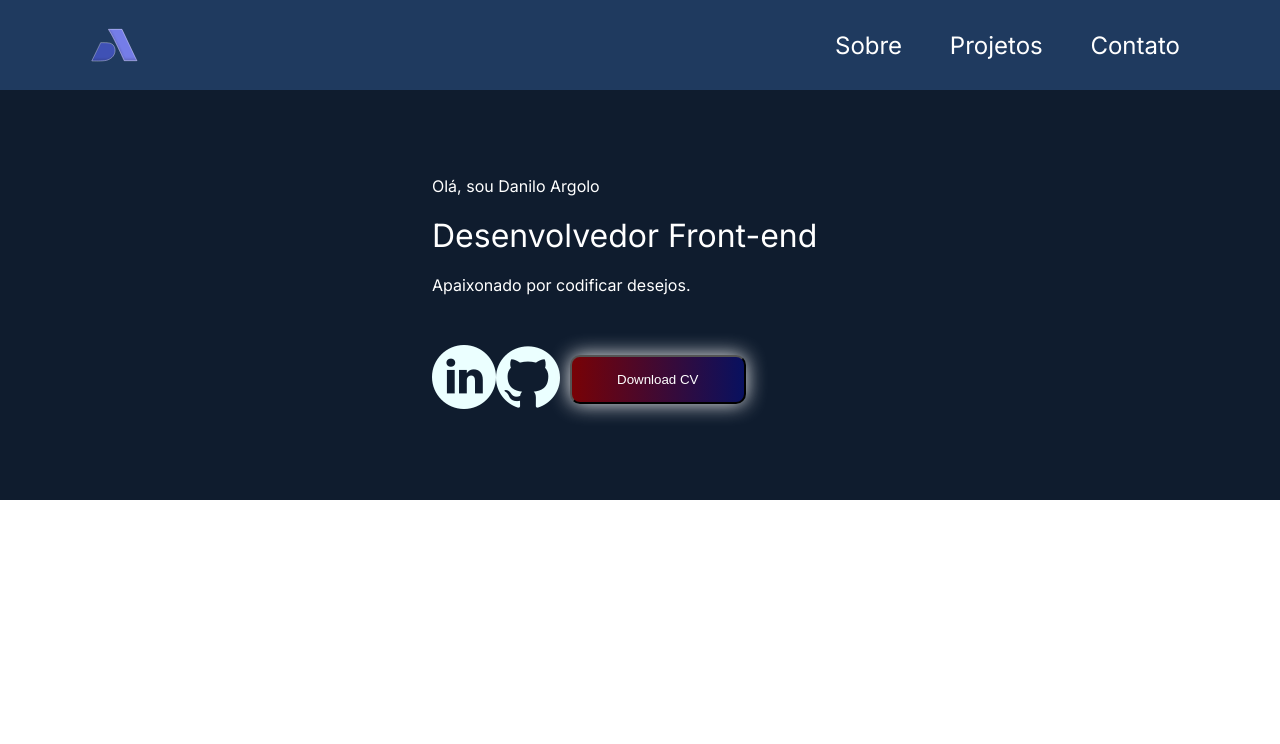
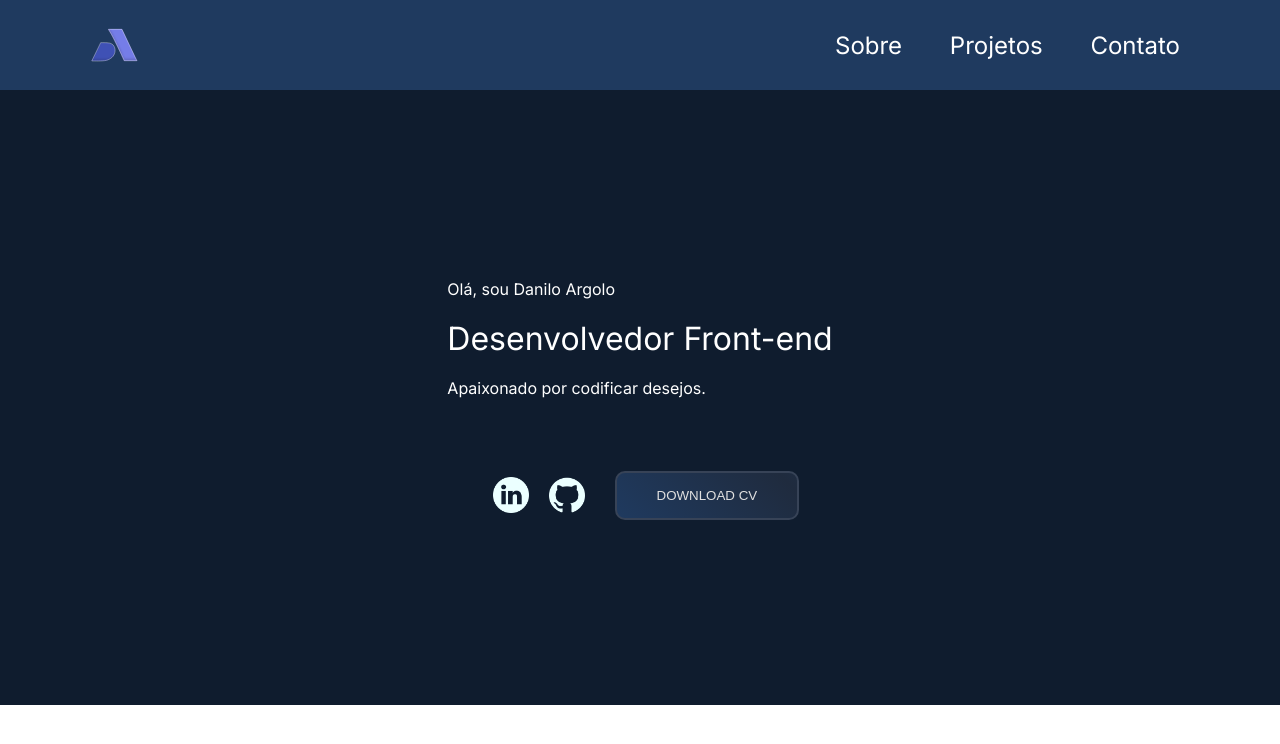
Before and after one commit to danargolo/portfolio, a Next.js app: page / in a window 1280 px wide. Shown: the top 744 px of the page. Built offline with nearby package versions, Linux system fonts and the light colour scheme.

Commit message:
feat: add Hero

```diff
--- a/src/components/Header/styles.js
+++ b/src/components/Header/styles.js
@@ -58,7 +58,7 @@ export const MenuWrapper = styled.nav`
   @media (max-width: ${({theme}) => theme.breakpoints.md}) {
     position: fixed;
     margin: 0;
-    top: 5.625rem;
+    top: 5.225rem;
     height: 100vh;
     width: 100vw;
     z-index: 0;
--- a/src/components/Hero/index.jsx
+++ b/src/components/Hero/index.jsx
@@ -16,26 +16,11 @@ export const Hero = () => {
           <S.SentenceText>Apaixonado por codificar desejos.</S.SentenceText>
         </S.TextContainer>
         <S.IconsContainer>
-          <Icon alt="Icon Linkedin" src={linkedin}/>
-          <Icon alt="Icon GitHub" src={github}/>
+          <Icon width={36} heigth={36} alt="Icon Linkedin" src={linkedin}/>
+          <Icon width={36} heigth={36} alt="Icon GitHub" src={github}/>
           <Button text="Download CV"/>
         </S.IconsContainer>
       </S.HeroWrapper>
     </S.Hero>
-    // <section className={styles.hero}>
-    //   <div className={styles.container_hero}>
-    //     <div className={styles.intro_hero}>
-    //       <h6>{ptbr.hero.salute}</h6>
-    //       <h4 className={ styles.text_h4 }>{ptbr.hero.name}</h4>
-    //       <h2 className={ styles.text_h2 }>Desenvolvedor Front-End</h2>
-    //       <p className={ styles.text_p } >{ptbr.hero.text}</p>
-    //     </div>
-    //     <Avatar />
-    //   </div>
-    //   <ScrollLink href="#about" >
-    //     <Image src={scroll} className={ styles.icon } alt="" width={50} height={50}/>
-    //   </ScrollLink>
-
-    // </section>
   )
 }
--- a/src/components/Hero/styles.js
+++ b/src/components/Hero/styles.js
@@ -18,7 +18,9 @@ export const Hero = styled.section`
 export const HeroWrapper = styled.div`
   display: flex;
   flex-direction: column;
-  gap: 3.15rem;
+  align-items: center;
+  padding: 10.9375rem 0;
+  gap: 3rem;
   width: 26rem;
 
 
@@ -27,11 +29,16 @@ export const HeroWrapper = styled.div`
 export const TextContainer = styled.div`
   display: flex;
   flex-direction: column;
+  padding: 0.9rem;
   gap: 1.25rem;
 `
 
 export const IconsContainer = styled.div`
   display: flex;
+  gap: 1.25rem;
+  width: 20rem;
+  align-items: center;
+  margin-left: 1.5625rem;
 `
 
 export const NameText = styled(Text)`
--- a/src/components/ui/_Button/styles.js
+++ b/src/components/ui/_Button/styles.js
@@ -3,22 +3,27 @@
 import styled from "styled-components"
 
 export const Button = styled.button`
-  background-image: linear-gradient(to right, #780206 0%, #061161  51%, #780206  100%);
+  background-image: linear-gradient( 45deg,
+    ${({theme}) => theme.colors.primary100 } 0%,
+    ${({theme}) => theme.colors.bg200 } 51%,
+    ${({theme}) => theme.colors.primary100 } 100%
+  );
   margin: 10px;
-  padding: 15px 45px;
+  padding: 15px 40px;
   text-align: center;
-  /* text-transform: uppercase; */
+  text-transform: uppercase;
   transition: 0.5s;
   background-size: 200% auto;
-  color: white;
-  box-shadow: 0 0 20px #eee;
+  color: ${({theme}) => theme.colors.text200};
+  border: 2px solid ${({theme}) => theme.colors.bg300 };
   border-radius: 10px;
   display: block;
 
   &:hover {
     background-position: right center;
-    color: #fff;
     text-decoration: none;
     cursor: pointer;
+    transform: scale(0.98);
   }
+
 `
--- a/src/components/ui/_HamburgerButton/index.jsx
+++ b/src/components/ui/_HamburgerButton/index.jsx
@@ -1,4 +1,3 @@
-import { useState } from 'react';
 import * as S from './styles'
 import { useDataContext } from '@/context';
 
```
